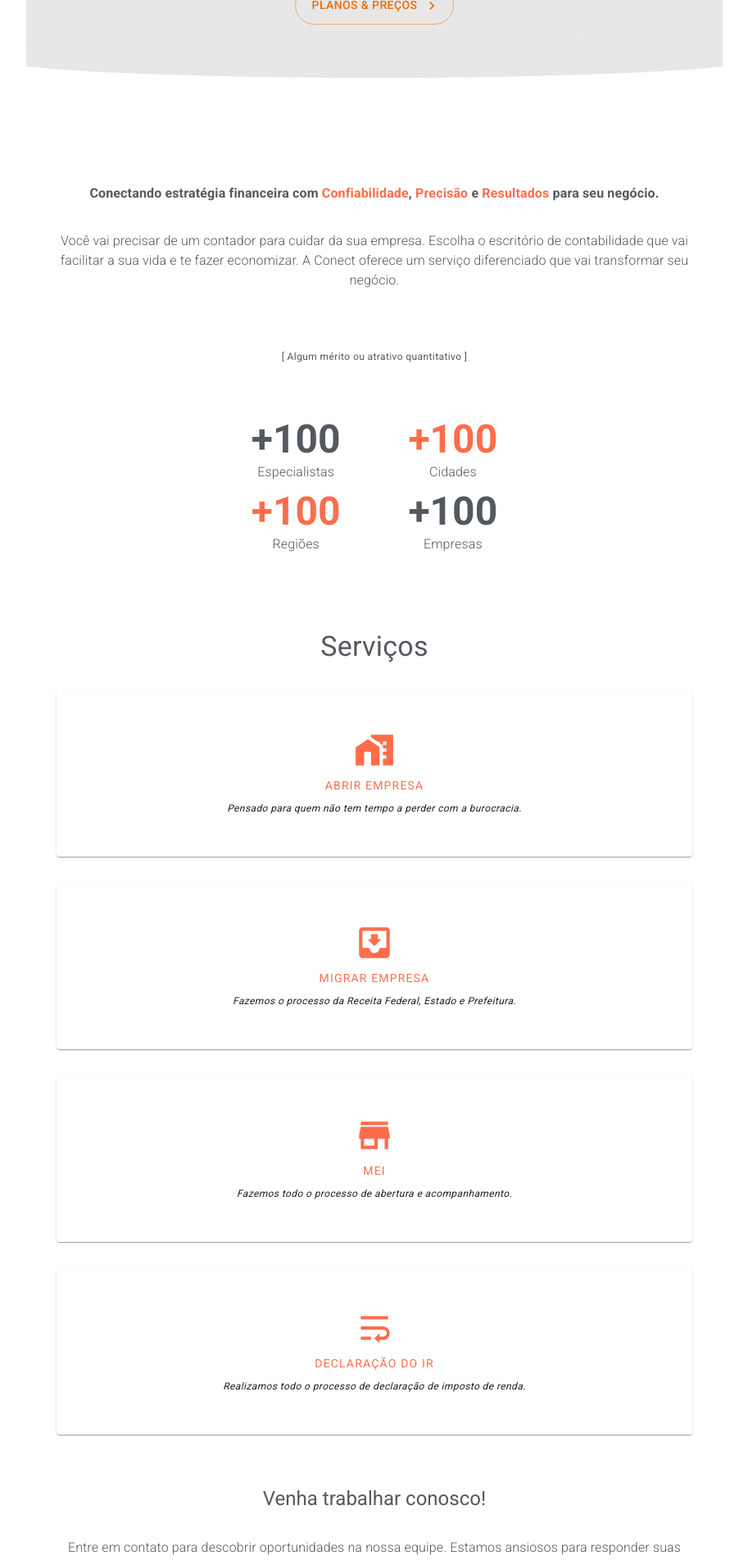
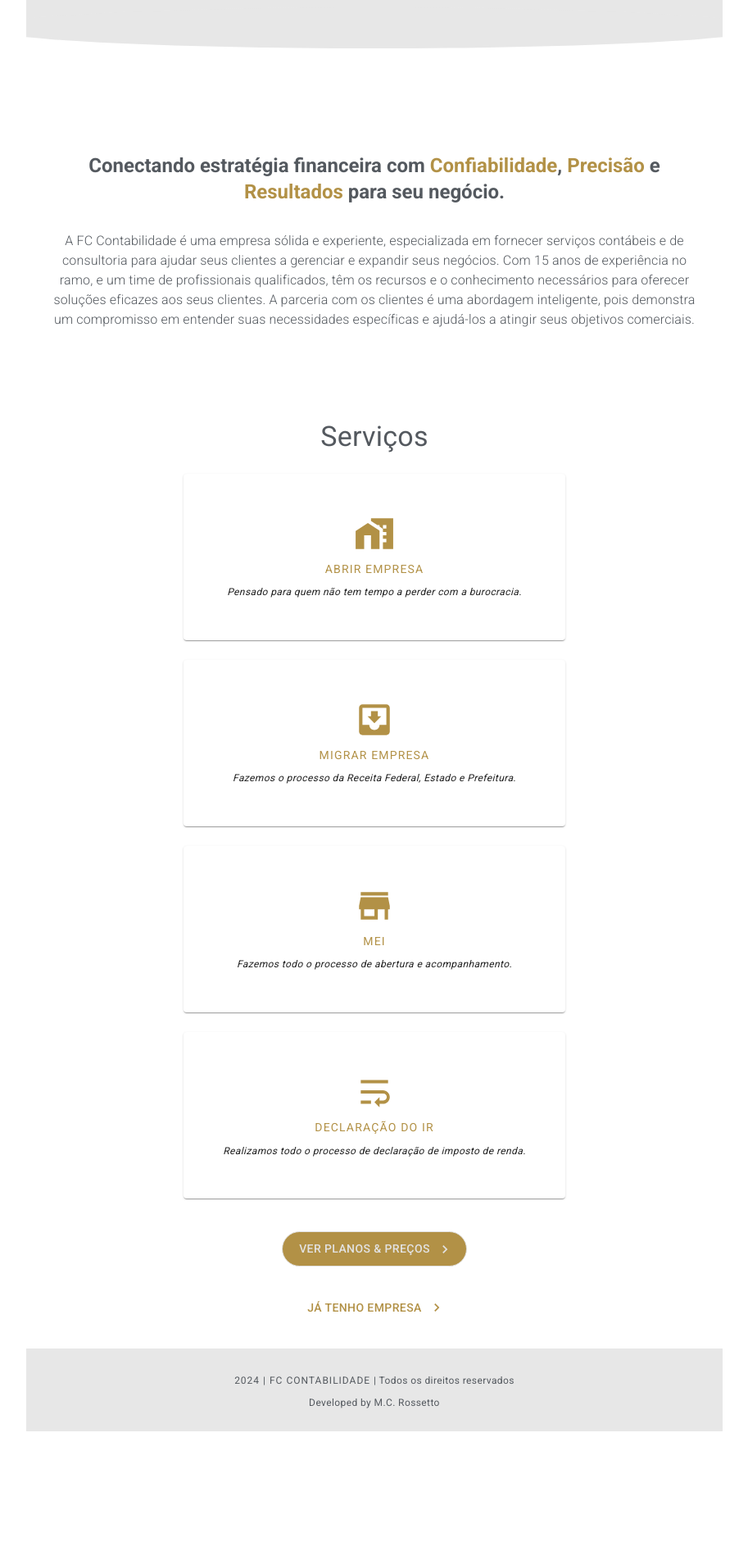
Before and after one commit to Mateusr337/cont, a React (Vite) app: page / in a window 1280 px wide. Shown: the part 880-2783 px from the top of the page at 82% size, without its empty margins (183-1096 px from the left). After the commit the page ends 2626 px from the top, so only its background shows below. Built offline with nearby package versions, Linux system fonts and the light colour scheme.

Commit message:
feat: infos and senders wpp link service functions

```diff
--- a/src/_globals/theme.ts
+++ b/src/_globals/theme.ts
@@ -1,6 +1,8 @@
+/* eslint-disable no-unused-vars */
+
 export enum AppTheme {
-	primary = '#FD6D4B',
-	secoundary = '',
+	primary = '#b29146',
+	secoundary = '#e2e2e2',
 	background = '#E7E7E7',
 	text = '#54595F',
 }
--- a/src/app.tsx
+++ b/src/app.tsx
@@ -11,14 +11,23 @@ import './_globals';
 import { AppColors, AppTheme } from './_globals';
 import image from './assets/01.jpg';
 import './css/app.css';
+import { AppService } from './service';
 
 const btnStyles: SxProps = {
-	// background: AppTheme.primary,
-	// color: AppTheme.text,
-	// padding: '14px',
+	color: AppTheme.secoundary,
 	borderRadius: '40px',
 	width: 'fit-content',
-	padding: '10px 20px',
+	padding: '8px 20px',
+	background: AppTheme.primary,
+	border: `1px solid ${AppTheme.secoundary}`,
+	margin: 0,
+
+	'&:hover': {
+		color: AppTheme.secoundary,
+		border: `1px solid ${AppTheme.secoundary}`,
+		background: AppTheme.primary,
+		opacity: 0.6,
+	},
 };
 
 const iconStyle /* SxProps */ = {
@@ -43,9 +52,9 @@ const wppBtnStyle: SxProps = {
 };
 
 export default function AppComponent() {
-	// const [count, setCount] = useState(0);
-
-	// const handleCount = () => setCount(count + 1);
+	const openLink = (link = AppService.linkMsgSender()) => {
+		window.open(link, '_blank');
+	};
 
 	return (
 		<>
@@ -63,7 +72,7 @@ export default function AppComponent() {
 						<Stack
 							direction="column"
 							alignItems="center"
-							gap={4}
+							gap={3}
 							maxWidth="100%"
 							textAlign="center"
 							padding={5}
@@ -71,35 +80,44 @@ export default function AppComponent() {
 							margin={0}
 							sx={{ background: AppTheme.background }}
 						>
-							<Typography variant="caption">[ Logo ou nome da empresa ]</Typography>
+							<Typography variant="caption">[ FC Contabilidade ]</Typography>
 
-							<Typography variant="h5" fontWeight={700} color={AppTheme.primary}>
+							<Typography variant="h5" fontWeight={600} color={AppTheme.primary}>
 								Contabilidade inteligente para um futuro financeiro sólido
 							</Typography>
 
 							<Typography variant="subtitle2" fontWeight={100}>
-								O melhor escritório contábil do Brasil ajudando a impulsionar o
-								crescimento da sua empresa.
+								{/* Entre os melhores escritório contábil da região ajudando a impulsionar o
+								crescimento da sua empresa. */}
+								FC Contabilidade empresa do ramo contábil com 15 anos de experiência e com
+								um time de profissionais qualificados trabalhando em parceria com nossos
+								clientes, ajudando-os na gestão e crescimento da sua empresa.
 							</Typography>
 
 							<Button
 								variant="contained"
 								color="warning"
-								sx={{ ...btnStyles, fontWeight: 100 }}
+								sx={{ ...btnStyles }}
 								endIcon={<KeyboardArrowRightOutlined />}
+								onClick={() => openLink(AppService.linkMsgSender('open_company'))}
 							>
 								Quero abrir minha empresa
 							</Button>
 
 							<Button
-								variant="outlined"
+								variant="contained"
 								sx={{
 									...btnStyles,
-									// background: '#e2e2e2',
-									color: AppColors.wpp,
+									background: AppColors.wpp,
 									border: `${AppColors.wpp} 1px solid !important`,
+
+									'&:hover': {
+										background: AppColors.wpp,
+										opacity: 0.6,
+									},
 								}}
 								endIcon={<WhatsApp />}
+								onClick={() => openLink(AppService.linkMsgSender())}
 							>
 								Junte-se à equipe!
 							</Button>
@@ -114,10 +132,11 @@ export default function AppComponent() {
 							></img>
 
 							<Button
-								variant="outlined"
+								variant="contained"
 								color="warning"
-								sx={{ ...btnStyles }}
+								sx={btnStyles}
 								endIcon={<KeyboardArrowRightOutlined />}
+								onClick={() => openLink()}
 							>
 								planos & preços
 							</Button>
@@ -150,7 +169,7 @@ export default function AppComponent() {
 						paddingInline={2}
 						margin={0}
 					>
-						<Typography variant="subtitle1" fontWeight={700}>
+						<Typography variant="h5" fontWeight={700}>
 							Conectando estratégia financeira com
 							<span style={{ color: AppTheme.primary }}> Confiabilidade</span>,
 							<span style={{ color: AppTheme.primary }}> Precisão</span> e
@@ -158,65 +177,20 @@ export default function AppComponent() {
 							para seu negócio.
 						</Typography>
 
-						<Typography variant="body1" fontWeight={100}>
-							Você vai precisar de um contador para cuidar da sua empresa. Escolha o
-							escritório de contabilidade que vai facilitar a sua vida e te fazer
-							economizar. A Conect oferece um serviço diferenciado que vai transformar seu
-							negócio.
+						<Typography variant="body1" fontWeight={100} sx={{ paddingInline: 2 }}>
+							A FC Contabilidade é uma empresa sólida e experiente, especializada em
+							fornecer serviços contábeis e de consultoria para ajudar seus clientes a
+							gerenciar e expandir seus negócios. Com 15 anos de experiência no ramo, e um
+							time de profissionais qualificados, têm os recursos e o conhecimento
+							necessários para oferecer soluções eficazes aos seus clientes. A parceria
+							com os clientes é uma abordagem inteligente, pois demonstra um compromisso
+							em entender suas necessidades específicas e ajudá-los a atingir seus
+							objetivos comerciais.
 						</Typography>
 					</Stack>
 				</>
-				{/* painel */}
-				<>
-					<Typography variant="caption">
-						[ Algum mérito ou atrativo quantitativo ]
-					</Typography>
-
-					<Stack
-						sx={{ flexWrap: 'wrap', margin: '30px 0' }}
-						direction="row"
-						gap={1}
-						justifyContent="center"
-					>
-						<Stack direction="column" textAlign="center" width="40%">
-							<Typography variant="h3" fontWeight={700} color={AppTheme.text}>
-								+100
-							</Typography>
-							<Typography variant="body1" fontWeight={100}>
-								Especialistas
-							</Typography>
-						</Stack>
-
-						<Stack direction="column" textAlign="center" width="40%">
-							<Typography variant="h3" fontWeight={700} color={AppTheme.primary}>
-								+100
-							</Typography>
-							<Typography variant="body1" fontWeight={100}>
-								Cidades
-							</Typography>
-						</Stack>
-
-						<Stack direction="column" textAlign="center" width="40%">
-							<Typography variant="h3" fontWeight={700} color={AppTheme.primary}>
-								+100
-							</Typography>
-							<Typography variant="body1" fontWeight={100}>
-								Regiões
-							</Typography>
-						</Stack>
-
-						<Stack direction="column" textAlign="center" width="40%">
-							<Typography variant="h3" fontWeight={700} color={AppTheme.text}>
-								+100
-							</Typography>
-							<Typography variant="body1" fontWeight={100}>
-								Empresas
-							</Typography>
-						</Stack>
-					</Stack>
-				</>
 				{/* services */}
-				<>
+				<Stack direction="column" gap={3} sx={{ maxWidth: '100%', padding: 1 }}>
 					<Typography
 						style={{
 							marginTop: 30,
@@ -227,7 +201,7 @@ export default function AppComponent() {
 						Serviços
 					</Typography>
 
-					<Paper sx={{ padding: 6, width: '80%' }}>
+					<Paper sx={{ padding: 6 }}>
 						<Stack direction="column" sx={{ placeItems: 'center' }}>
 							<HomeWork style={{ ...iconStyle }} />
 
@@ -241,7 +215,7 @@ export default function AppComponent() {
 						</Stack>
 					</Paper>
 
-					<Paper sx={{ padding: 6, width: '80%' }}>
+					<Paper sx={{ padding: 6 }}>
 						<Stack direction="column" sx={{ placeItems: 'center' }}>
 							<MoveToInbox style={{ ...iconStyle }} />
 
@@ -255,7 +229,7 @@ export default function AppComponent() {
 						</Stack>
 					</Paper>
 
-					<Paper sx={{ padding: 6, width: '80%' }}>
+					<Paper sx={{ padding: 6 }}>
 						<Stack direction="column" sx={{ placeItems: 'center' }}>
 							<StoreMallDirectory style={{ ...iconStyle }} />
 
@@ -269,7 +243,7 @@ export default function AppComponent() {
 						</Stack>
 					</Paper>
 
-					<Paper sx={{ padding: 6, width: '80%' }}>
+					<Paper sx={{ padding: 6 }}>
 						<Stack direction="column" sx={{ placeItems: 'center' }}>
 							<WrapText style={{ ...iconStyle }} />
 
@@ -282,33 +256,31 @@ export default function AppComponent() {
 							</Typography>
 						</Stack>
 					</Paper>
-				</>
-				{/* finaly */}
+				</Stack>
+				{/* finally */}
 				<>
-					<Typography style={{ marginTop: 30 }} color={AppTheme.text} variant="h5">
-						Venha trabalhar conosco!
-					</Typography>
-
-					<Typography variant="body1" fontWeight={100} paddingInline={2}>
-						Entre em contato para descobrir oportunidades na nossa equipe. Estamos
-						ansiosos para responder suas perguntas e discutir como você pode contribuir
-						conosco. Esperamos por você!
-					</Typography>
-
 					<Button
 						color="warning"
 						sx={{ ...btnStyles }}
 						variant="outlined"
 						endIcon={<KeyboardArrowRightOutlined />}
+						onClick={() => openLink()}
 					>
-						ver planos e preços
+						ver planos & preços
 					</Button>
 
 					<Button
 						color="warning"
-						sx={{ ...btnStyles }}
+						sx={{
+							color: AppTheme.primary,
+							'&:hover': {
+								background: 'none',
+								opacity: 0.6,
+							},
+						}}
 						variant="text"
 						endIcon={<KeyboardArrowRightOutlined />}
+						onClick={() => openLink(AppService.linkMsgSender('company'))}
 					>
 						já tenho empresa
 					</Button>
@@ -322,11 +294,11 @@ export default function AppComponent() {
 						background: AppTheme.background,
 					}}
 				>
-					<Typography variant="overline">2024 [ NOME DA EMPRESA ] </Typography>
+					<Typography variant="overline">2024 | FC Contabilidade </Typography>
 
-					<Typography variant="caption">Todos os direitos reservados</Typography>
+					<Typography variant="caption">| Todos os direitos reservados</Typography>
 					<br />
-					<Typography variant="caption">Desenvolvido por M.C. Rossetto</Typography>
+					<Typography variant="caption">Developed by M.C. Rossetto</Typography>
 				</Box>
 			</Stack>
 
--- a/src/css/app.css
+++ b/src/css/app.css
@@ -5,9 +5,11 @@
   padding: 0;
   /* text-align: center; */
   justify-content: center;
-  color: #54595F
+  color: #54595F;
 }
 
 * {
   margin: 0;
+
+  box-sizing: border-box !important;
 }
--- /dev/null
+++ b/src/service.ts
@@ -0,0 +1,41 @@
+export class AppService {
+	// private static phone = '555533523299';
+	private static phone = '5551995909864';
+
+	private static wpp_base_url = 'https://wa.me/';
+
+	private static simple_message =
+		'Olá! Visitei seu site e gostaria de mais informações sobre planos.';
+
+	private static company_message =
+		'Olá! Visitei seu site e gostaria de mais informações sobre planos para minha empresa.';
+
+	private static open_company_message =
+		'Olá! Visitei seu site e gostaria de mais informações para abrir minha empresa.';
+
+	static linkMsgSender(variant: 'sample' | 'company' | 'open_company' = 'sample') {
+		let message = this.simple_message;
+
+		switch (variant) {
+			case 'sample':
+				message = this.simple_message;
+				break;
+
+			case 'company':
+				message = this.company_message;
+				break;
+
+			case 'open_company':
+				message = this.open_company_message;
+				break;
+
+			default:
+				message = this.simple_message;
+				break;
+		}
+
+		const wppUrl = `${this.wpp_base_url}${this.phone}?text=${encodeURIComponent(message)}`;
+
+		return wppUrl;
+	}
+}
```
